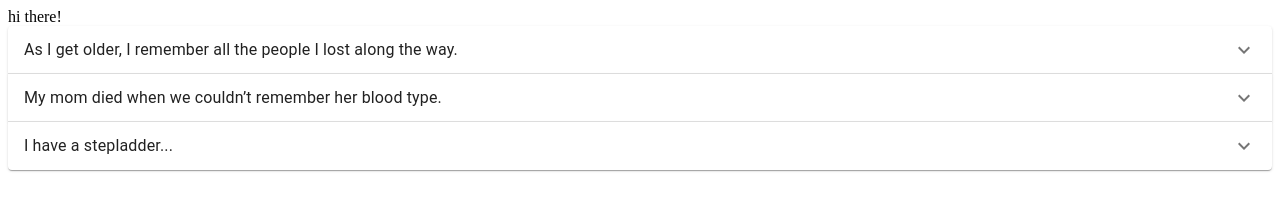
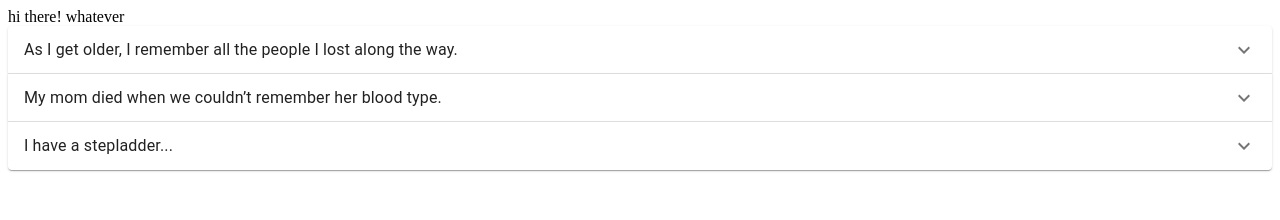
Before and after one commit to cseitz/capstone, a Next.js app in the folder src/app/: page / in a window 1280 px wide. Shown: the top 220 px of the page. Built offline with nearby package versions, Linux system fonts and the light colour scheme.

Commit message:
added whatever sample text

```diff
--- a/src/app/pages/index.tsx
+++ b/src/app/pages/index.tsx
@@ -3,7 +3,7 @@ import { FAQ } from "../ui/components/faq";
 
 export default function Homepage() {
     return <div>
-        hi there!
+        hi there! whatever
         <FAQ />
     </div>
 }
```
